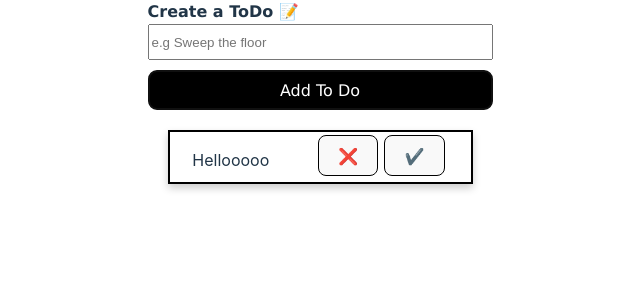
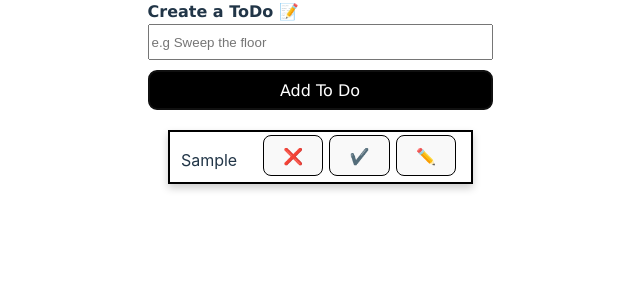
Before and after one commit to Eileenpngg/TypeScript-Bonus-Class, a React (Vite) app in the folder ToDoList/: page / in a window 1280 px wide. Both pictures are taken after typing "Sample" into the empty fields and a click on the button "Add To Do". Shown: the top 300 px of the page, without its empty margins (320-960 px from the left). Built offline with nearby package versions, Linux system fonts and the light colour scheme.

Commit message:
added CRUD

```diff
--- a/ToDoList/package.json
+++ b/ToDoList/package.json
@@ -10,6 +10,7 @@
     "preview": "vite preview"
   },
   "dependencies": {
+    "bootstrap-icons": "^1.10.5",
     "react": "^18.2.0",
     "react-dom": "^18.2.0"
   },
--- a/ToDoList/src/App.tsx
+++ b/ToDoList/src/App.tsx
@@ -13,10 +13,7 @@ const App: React.FC = () => {
   const handleAdd = (e: React.FormEvent) => {
     e.preventDefault();
     if (toDo) {
-      setToDoList([
-        ...toDoList,
-        { id: Date.now(), task: toDo, completed: false },
-      ]);
+      setToDoList([...toDoList, { id: Date.now(), task: toDo, completed: false }]);
       setToDo("");
     }
   };
@@ -24,7 +21,7 @@ const App: React.FC = () => {
   return (
     <>
       <ToDoForm toDo={toDo} setToDo={setToDo} handleAdd={handleAdd} />
-      <ToDoList />
+      <ToDoList toDoList={toDoList} setToDoList={setToDoList} />
     </>
   );
 };
--- /dev/null
+++ b/ToDoList/src/components/SingleToDo.tsx
@@ -0,0 +1,81 @@
+import React, { useState } from "react";
+import { ToDo } from "../model";
+
+type singleToDoProps = {
+  toDo: ToDo;
+  toDoList: ToDo[];
+  setToDoList: React.Dispatch<React.SetStateAction<ToDo[]>>;
+};
+
+const SingleToDo: React.FC<singleToDoProps> = ({
+  toDo,
+  toDoList,
+  setToDoList,
+}) => {
+  const [editing, setEditing] = useState<boolean>(false);
+  const [editToDo, setEditToDo] = useState<string>(toDo.task);
+
+  const handleDelete = (id: number) => {
+    setToDoList(toDoList.filter((toDo) => toDo.id !== id));
+  };
+
+  const handleDone = (id: number) => {
+    setToDoList(
+      toDoList.map((toDo) =>
+        toDo.id === id ? { ...toDo, completed: !toDo.completed } : toDo
+      )
+    );
+  };
+
+  const handleEdit=(e: React.FormEvent, id:number)=>{
+    e.preventDefault();
+    setToDoList(toDoList.map((toDo)=> toDo.id===id? {...toDo, task: editToDo}: toDo))
+    setEditing(false)
+  }
+
+  return (
+    <>
+      <form id="toDo" onSubmit={(e)=>handleEdit(e, toDo.id)}>
+        {editing ? (
+          <input
+            value={editToDo}
+            onChange={(e) => setEditToDo(e.target.value)}
+          />
+        ) : toDo.completed ? (
+          <s>{toDo.task}</s>
+        ) : (
+          <p>{toDo.task}</p>
+        )}
+
+        <div>
+          <button
+            className="toDoButton"
+            onClick={() => handleDelete(toDo.id)}
+            type="button"
+          >
+            ❌
+          </button>
+          <button
+            className="toDoButton"
+            onClick={() => handleDone(toDo.id)}
+            type="button"
+          >
+            ✔️
+          </button>
+          <button
+            className="toDoButton"
+            onClick={() => {
+              if (!editing && !toDo.completed) {
+                setEditing(true);
+              }
+            }}
+            type="button"
+          >
+            ✏️
+          </button>
+        </div>
+      </form>
+    </>
+  );
+};
+export default SingleToDo;
--- a/ToDoList/src/components/ToDo.tsx
+++ /dev/null
@@ -1,15 +0,0 @@
-
-const ToDo: React.FC = () => {
-  return (
-    <>
-      <div id="toDo">
-        <p>Hellooooo</p>
-        <div>
-          <button className="toDoButton">❌</button>
-          <button className="toDoButton">✔️</button>
-        </div>
-      </div>
-    </>
-  );
-};
-export default ToDo;
--- a/ToDoList/src/components/ToDoForm.tsx
+++ b/ToDoList/src/components/ToDoForm.tsx
@@ -1,6 +1,6 @@
 
 
-interface toDoProps {
+type toDoProps ={
   toDo: string;
   setToDo: React.Dispatch<React.SetStateAction<string>>;
   handleAdd: (e: React.FormEvent) => void;
--- a/ToDoList/src/components/ToDoList.tsx
+++ b/ToDoList/src/components/ToDoList.tsx
@@ -1,9 +1,15 @@
-import ToDo from "./ToDo";
+import SingleToDo from "./SingleToDo";
+import { ToDo } from "../model";
 
-const ToDoList: React.FC = () => {
+interface toDoListProps {
+  toDoList: ToDo[];
+  setToDoList: React.Dispatch<React.SetStateAction<ToDo[]>>;
+}
+const ToDoList: React.FC<toDoListProps> = ({toDoList, setToDoList}) => {
   return (
     <>
-      <ToDo />
+    {toDoList.map((toDo)=>(<SingleToDo toDo={toDo} key={toDo.id} toDoList={toDoList} setToDoList={setToDoList}/>))
+    }
     </>
   );
 };
--- a/ToDoList/src/model.ts
+++ b/ToDoList/src/model.ts
@@ -1,4 +1,4 @@
-export interface ToDo{
+export type ToDo={
     id: number,
     task: string,
     completed: boolean
```
Also changed, not shown: 1 other file (tests, documents, lock files or other folders).
